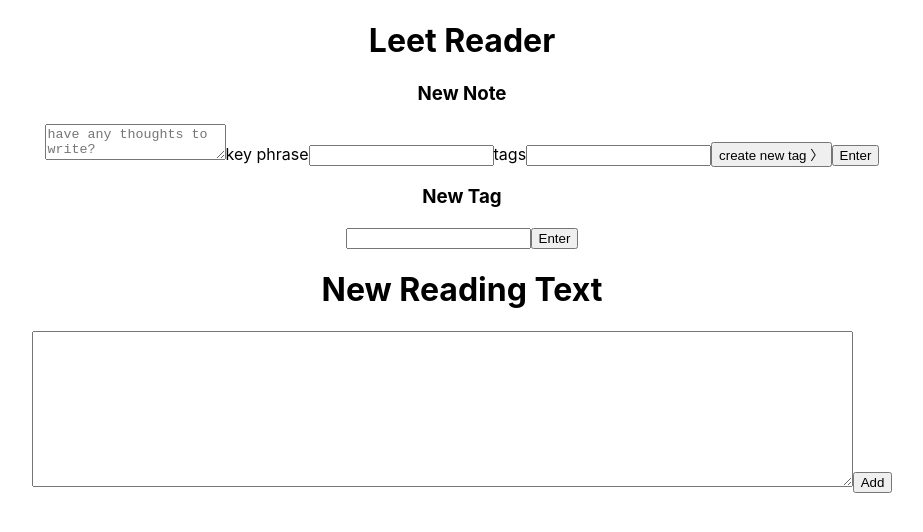
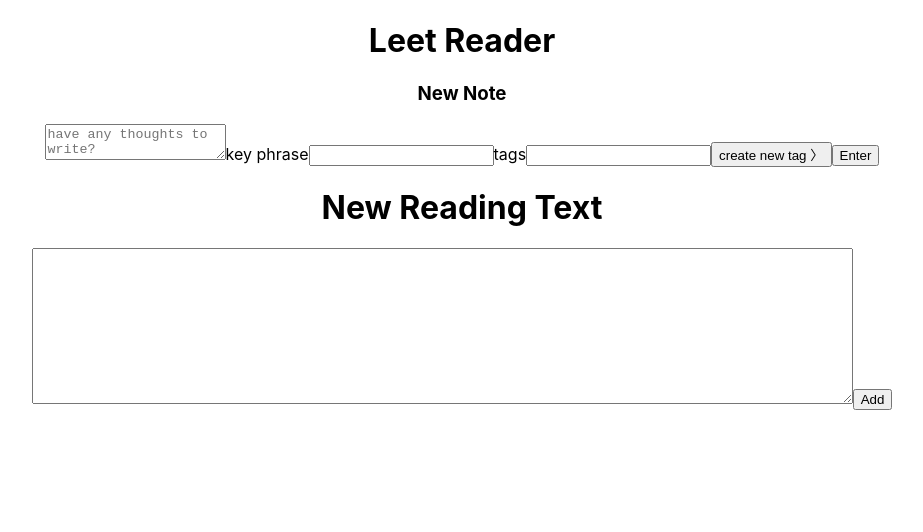
Before and after one commit to Education-Sensation/Leet-Annotation, a React (Create React App) app: page / in a window 1280 px wide. Shown: the top 532 px of the page, without its empty margins (178-1101 px from the left). Built offline with nearby package versions, Linux system fonts and the light colour scheme.

Commit message:
implement state to track display of addTagForm

```diff
--- a/src/addNoteForm.js
+++ b/src/addNoteForm.js
@@ -4,9 +4,18 @@ import AddTagForm from "./addTagForm";
 export default class AddNoteForm extends React.Component {
     constructor(props) {
         super(props);
+        this.state = {tagFormIsHidden: true};
     }
 
     render() {
+        // decide whether to show the <AddTagForm /> or just an empty div
+        const emptyDiv = <div></div>;
+        let tagForm = emptyDiv;
+
+        if (! this.state.tagFormIsHidden) {
+            tagForm = <AddTagForm />;
+        }
+
         return (
             <div>
                 <h3>New Note</h3>
@@ -30,7 +39,7 @@ export default class AddNoteForm extends React.Component {
                 {/* add this note to the App component’s dictionary */}
                 <button>Enter</button>
 
-            <AddTagForm />
+                {tagForm}
 
                 </form>
             </div>
```
Lines whose indentation alone changed are shown as unchanged.
